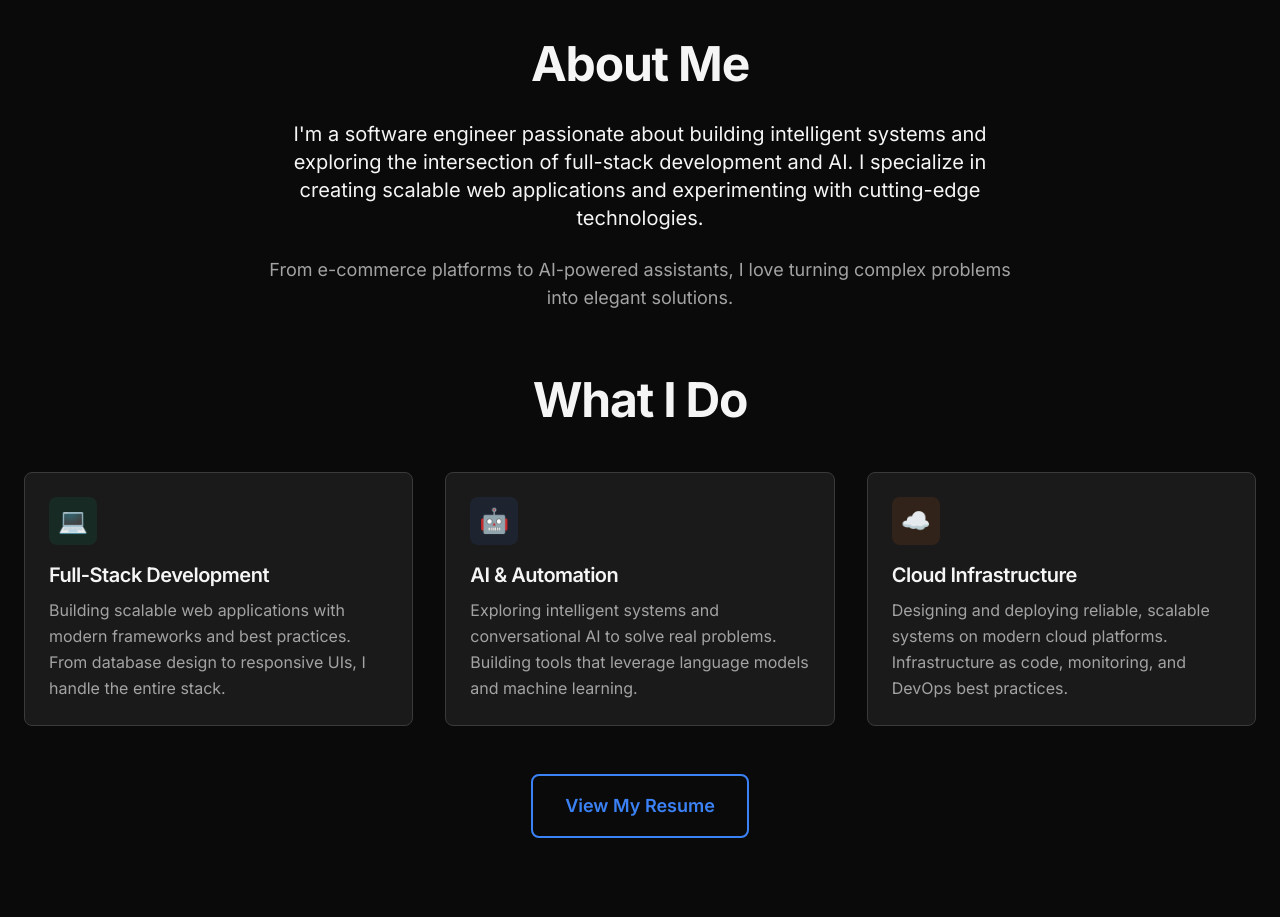
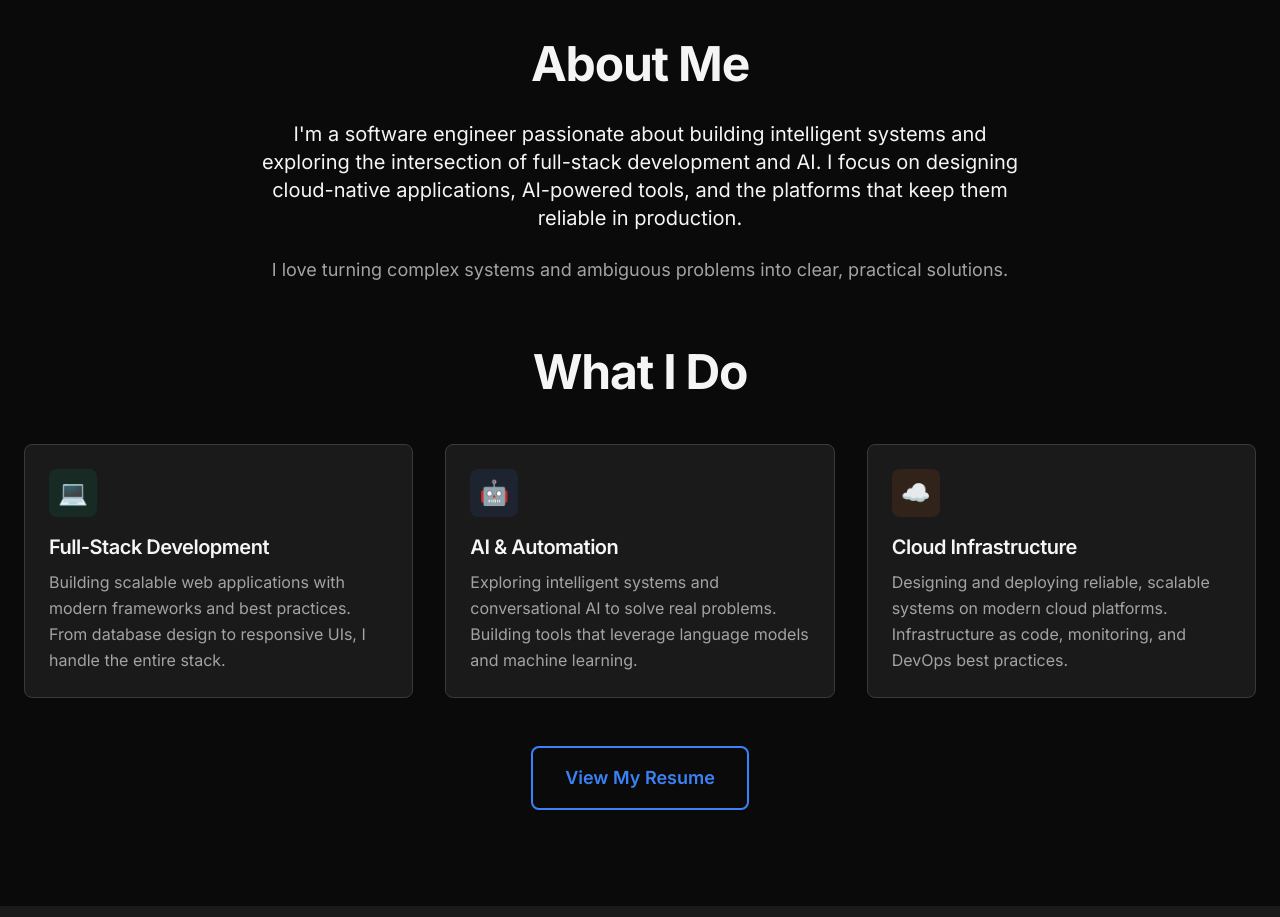
Before and after one commit to zavalatechlabs/zavala-software-portfolio, a Next.js app: page / in a window 1280 px wide. Shown: the part 920-1837 px from the top of the page. Built offline with nearby package versions, Linux system fonts and the light colour scheme; no server answers.

Commit message:
content: polish About Me section on homepage
- Update description to focus on cloud-native apps and AI-powered tools
- Simplify second paragraph for clearer messaging
- Emphasize production reliability and practical solutions

```diff
--- a/app/page.tsx
+++ b/app/page.tsx
@@ -31,12 +31,11 @@ export default function Home() {
             <div className="max-w-3xl mx-auto text-center mb-16">
               <p className="text-lg md:text-xl text-zavala-text-primary leading-relaxed mb-6">
                 I&apos;m a software engineer passionate about building intelligent systems and exploring
-                the intersection of full-stack development and AI. I specialize in creating scalable
-                web applications and experimenting with cutting-edge technologies.
+                the intersection of full-stack development and AI. I focus on designing cloud-native
+                applications, AI-powered tools, and the platforms that keep them reliable in production.
               </p>
               <p className="text-base md:text-lg text-zavala-text-secondary leading-relaxed">
-                From e-commerce platforms to AI-powered assistants, I love turning complex problems
-                into elegant solutions.
+                I love turning complex systems and ambiguous problems into clear, practical solutions.
               </p>
             </div>
           </FadeInView>
```
